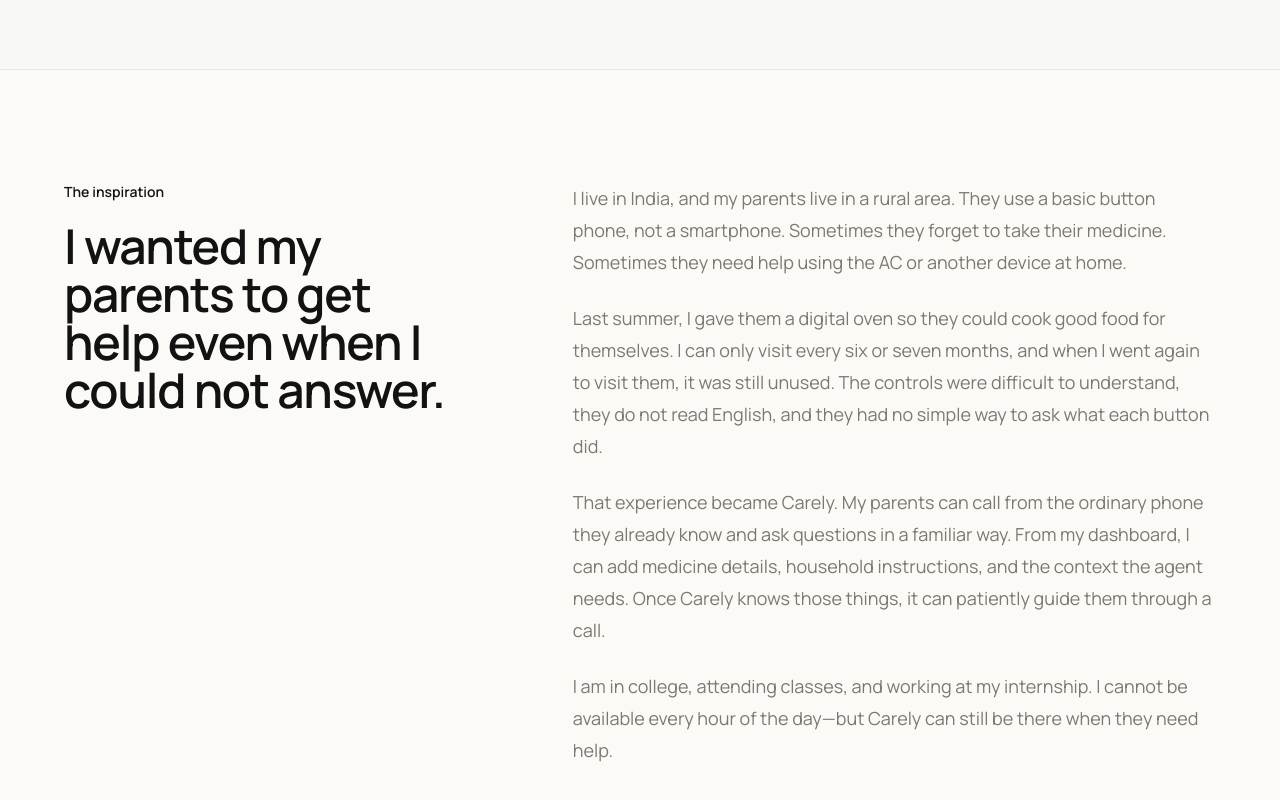
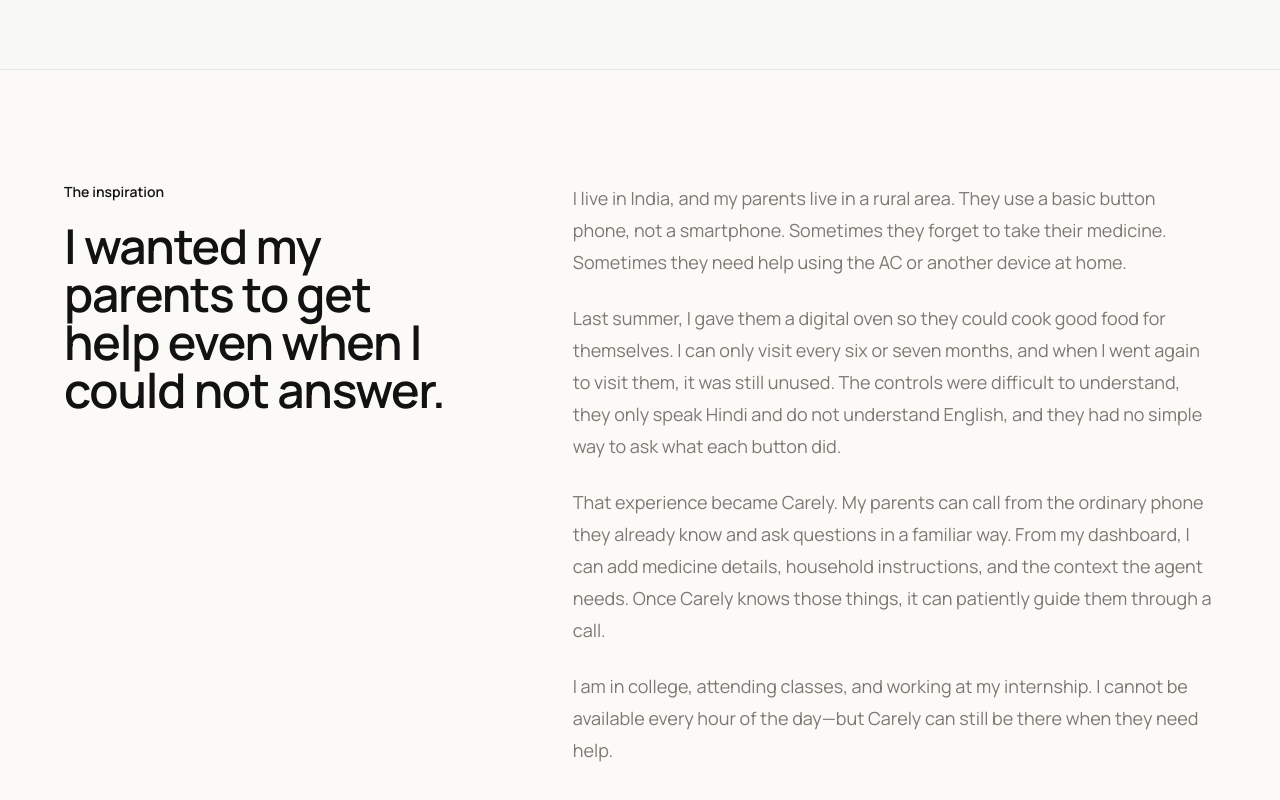
Before and after one commit to vimzh/carely, a Next.js app in the folder apps/web/: page / in a window 1280 px wide. Shown: the part 1672-2472 px from the top of the page. Built offline with nearby package versions, Linux system fonts and the light colour scheme; no server answers.

Commit message:
copy: clarify parents language context

```diff
--- a/apps/web/src/components/landing-inspiration.tsx
+++ b/apps/web/src/components/landing-inspiration.tsx
@@ -19,8 +19,8 @@
           <p>
             Last summer, I gave them a digital oven so they could cook good food for themselves.
             I can only visit every six or seven months, and when I went again to visit them, it was
-            still unused. The controls were difficult to understand, they do not read English, and
-            they had no simple way to ask what each button did.
+            still unused. The controls were difficult to understand, they only speak Hindi and do
+            not understand English, and they had no simple way to ask what each button did.
           </p>
           <p>
             That experience became Carely. My parents can call from the ordinary phone they already
```
